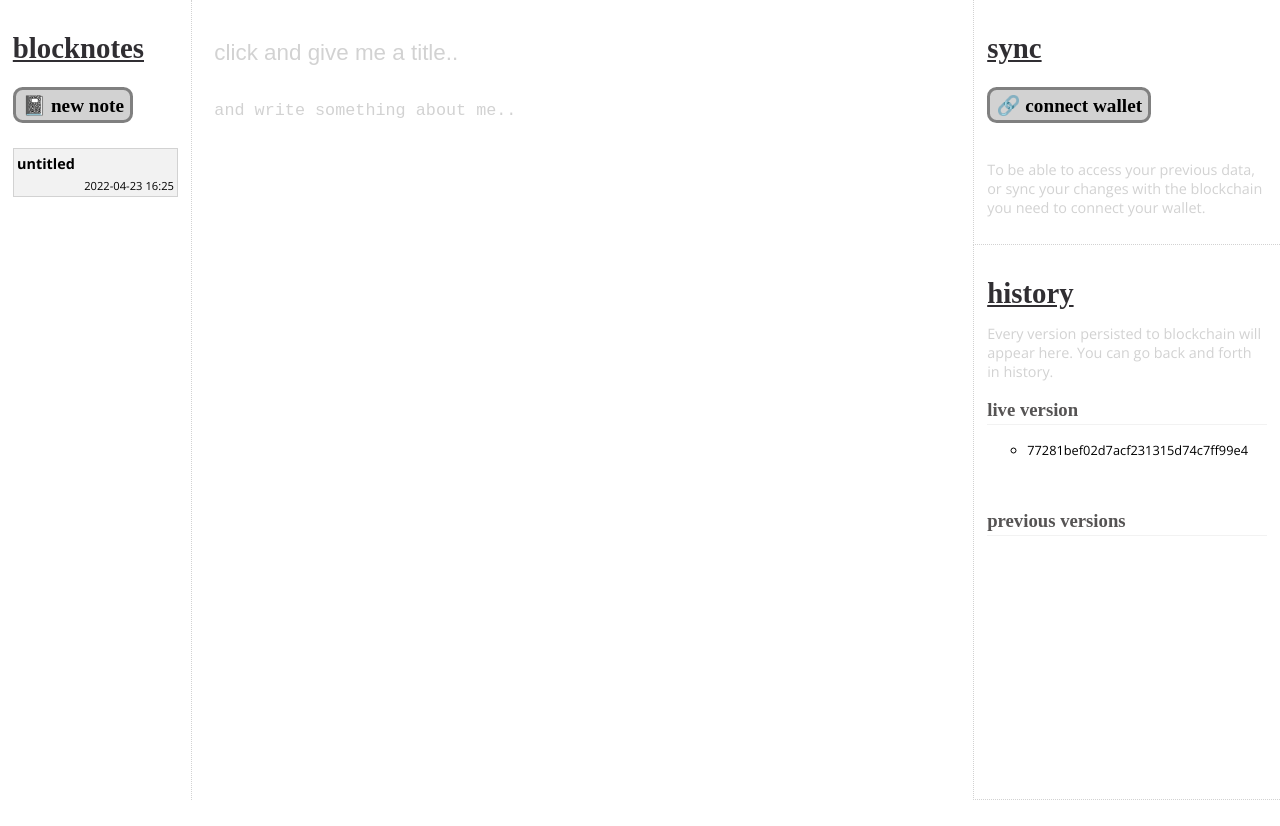
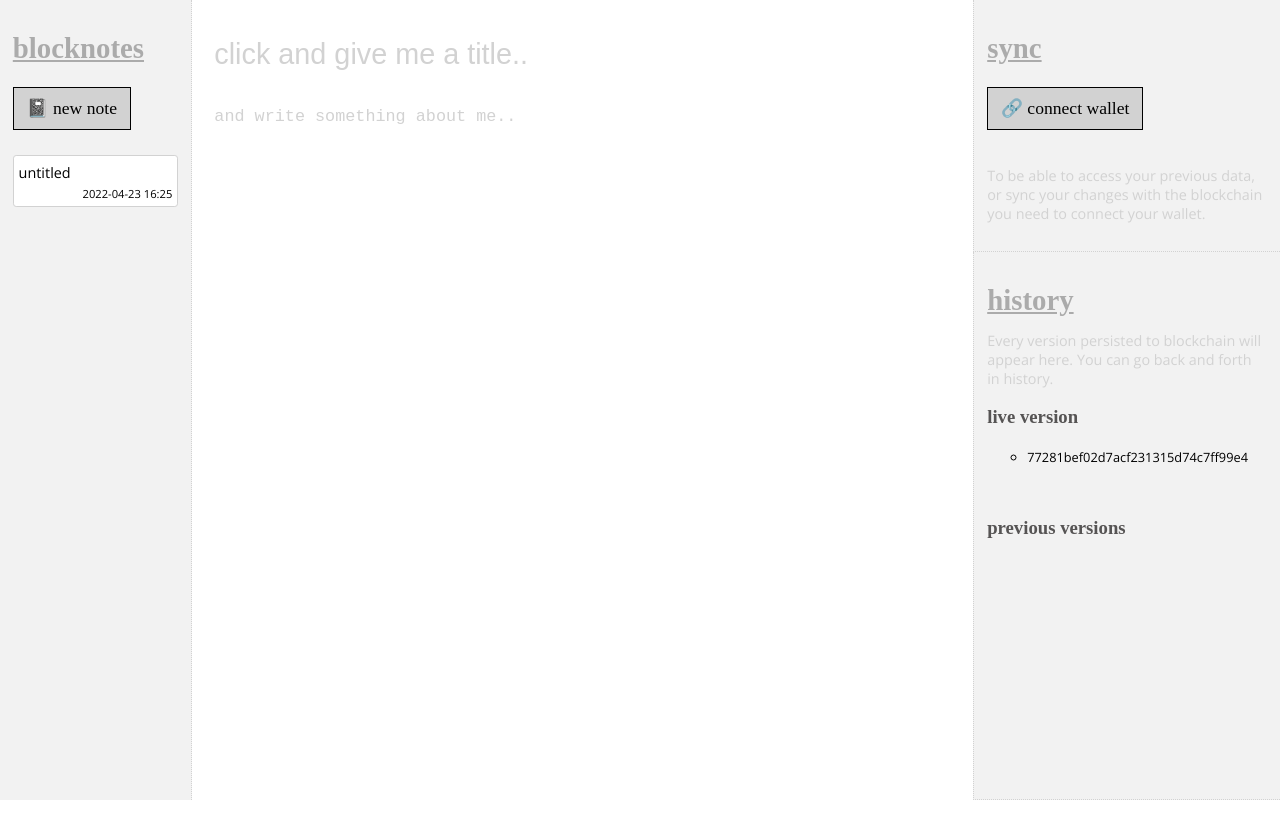
Before and after one commit to thisiscetin/blocknotes, a React (Create React App) app in the folder client/: page / in a window 1280 px wide. Built offline with nearby package versions, Linux system fonts and the light colour scheme; a web font is replaced by a local one.

Commit message:
visual changes and localstorage persistence

```diff
--- a/client/src/app/store.ts
+++ b/client/src/app/store.ts
@@ -1,8 +1,20 @@
 import type { ThunkAction, Action } from "@reduxjs/toolkit";
 import { configureStore } from "@reduxjs/toolkit";
+import { throttle } from "lodash";
 
-import notesReducer from "../features/notes/notesSlice";
+import notesReducer, { NoteState } from "../features/notes/notesSlice";
 import syncReducer from "../features/sync/syncSlice";
+
+type SavedNotes = { notes: NoteState[] };
+
+const saveState = (state: SavedNotes) => {
+  try {
+    const serializedState = JSON.stringify(state);
+    localStorage.setItem("notes", serializedState);
+  } catch {
+    console.log("Error saving state");
+  }
+};
 
 export const store = configureStore({
   reducer: {
@@ -10,6 +22,14 @@ export const store = configureStore({
     sync: syncReducer,
   },
 });
+
+store.subscribe(
+  throttle(() => {
+    saveState({
+      notes: store.getState().notes.notes,
+    });
+  }, 1000)
+);
 
 export type AppDispatch = typeof store.dispatch;
 export type RootState = ReturnType<typeof store.getState>;
--- a/client/src/components/Button.tsx
+++ b/client/src/components/Button.tsx
@@ -1,21 +1,18 @@
 import styled from "styled-components/macro";
 
 const Button = styled.button`
-  padding: 0.2rem 0.4rem;
-  font-size: 1.2rem;
-  font-weight: bold;
+  padding: 0.6rem 0.8rem;
+  font-size: 1.1rem;
   margin: 1.4rem 0;
-  border: 0.2rem solid gray;
-  border-radius: 0.6rem;
   transition: 0.2s;
   background-color: #d2d2d2;
+  border: 0.1rem solid black;
   color: black;
 
   cursor: pointer;
 
   :hover {
-    background-color: black;
-    color: white;
+    background-color: #a2a2a2;
   }
 `;
 
--- a/client/src/components/Header.tsx
+++ b/client/src/components/Header.tsx
@@ -4,7 +4,7 @@ const Header = styled.h1`
   font-size: 1.8rem;
   margin-bottom: 0;
   text-decoration: underline;
-  color: #302e32;
+  color: #ababab;
 `;
 
 export default Header;
--- a/client/src/components/Layout.tsx
+++ b/client/src/components/Layout.tsx
@@ -7,6 +7,7 @@ import Sync from "../features/sync/SyncPane";
 const RightPane = styled.div`
   display: flex;
   flex-direction: column;
+  background-color: #f2f2f2;
 `;
 
 const Layout = styled.div`
--- a/client/src/components/Navigation.tsx
+++ b/client/src/components/Navigation.tsx
@@ -17,7 +17,8 @@ const Navigation = styled.div`
   width: 280px;
   overflow-y: auto;
   padding: 0.8rem;
-  border-right: 1px dotted #d2d2d2;
+  border-right: 0.1rem dotted #d2d2d2;
+  background-color: #f2f2f2;
 `;
 
 interface LineProps {
@@ -28,9 +29,10 @@ const Line = styled.div<LineProps>`
   display: flex;
   flex-direction: column;
   border: 1px solid #d2d2d2;
-  padding: 0.2rem;
+  border-radius: 0.2rem;
+  padding: 0.3rem;
   margin: 0.2rem 0;
-  background-color: ${(props) => (props.selected ? "#f2f2f2" : "none")};
+  background-color: ${(props) => (props.selected ? "white" : "none")};
   color: ${(props) => (props.selected ? "none" : "#d2d2d2")};
   transition: 0.2s;
   cursor: pointer;
@@ -42,10 +44,9 @@ const Line = styled.div<LineProps>`
 `;
 
 const FirstLine = styled.div`
-  font-size: 0.9rem;
+  font-size: 0.8rem;
   display: flex;
   justify-content: space-between;
-  font-weight: bold;
 `;
 
 const Title = styled.p`
--- a/client/src/components/Title.tsx
+++ b/client/src/components/Title.tsx
@@ -1,11 +1,11 @@
 import styled from "styled-components/macro";
 
 const Title = styled.input`
-  font-size: 1.4rem;
+  font-size: 1.8rem;
   font-weight: bold;
   border: none;
   padding: 0.6rem;
-  margin-top: 1.1rem;
+  margin-top: 1rem;
 
   :focus {
     outline: none;
--- a/client/src/features/notes/notesSlice.ts
+++ b/client/src/features/notes/notesSlice.ts
@@ -16,10 +16,22 @@ export interface NotesState {
   notes: NoteState[];
 }
 
+const loadState = () => {
+  try {
+    const serializedState = localStorage.getItem("notes");
+    if (serializedState === null) {
+      return undefined;
+    }
+    return JSON.parse(serializedState).notes;
+  } catch (err) {
+    return undefined;
+  }
+};
+
 const initialState: NotesState = {
   selectedNote: 0,
   version: "",
-  notes: [
+  notes: loadState() || [
     {
       title: "",
       body: "",
@@ -42,12 +54,12 @@ export const notesSlice = createSlice({
       state.selectedNote = Math.min(action.payload, state.notes.length - 1);
     },
     addNote: (state) => {
-      state.notes.push({
+      state.notes.unshift({
         title: "",
         body: "",
         createdAt: moment().unix(),
       });
-      state.selectedNote = state.notes.length - 1;
+      state.selectedNote = 0;
     },
     removeNote: (state, action: PayloadAction<number>) => {
       state.notes.splice(action.payload, 1);
```
